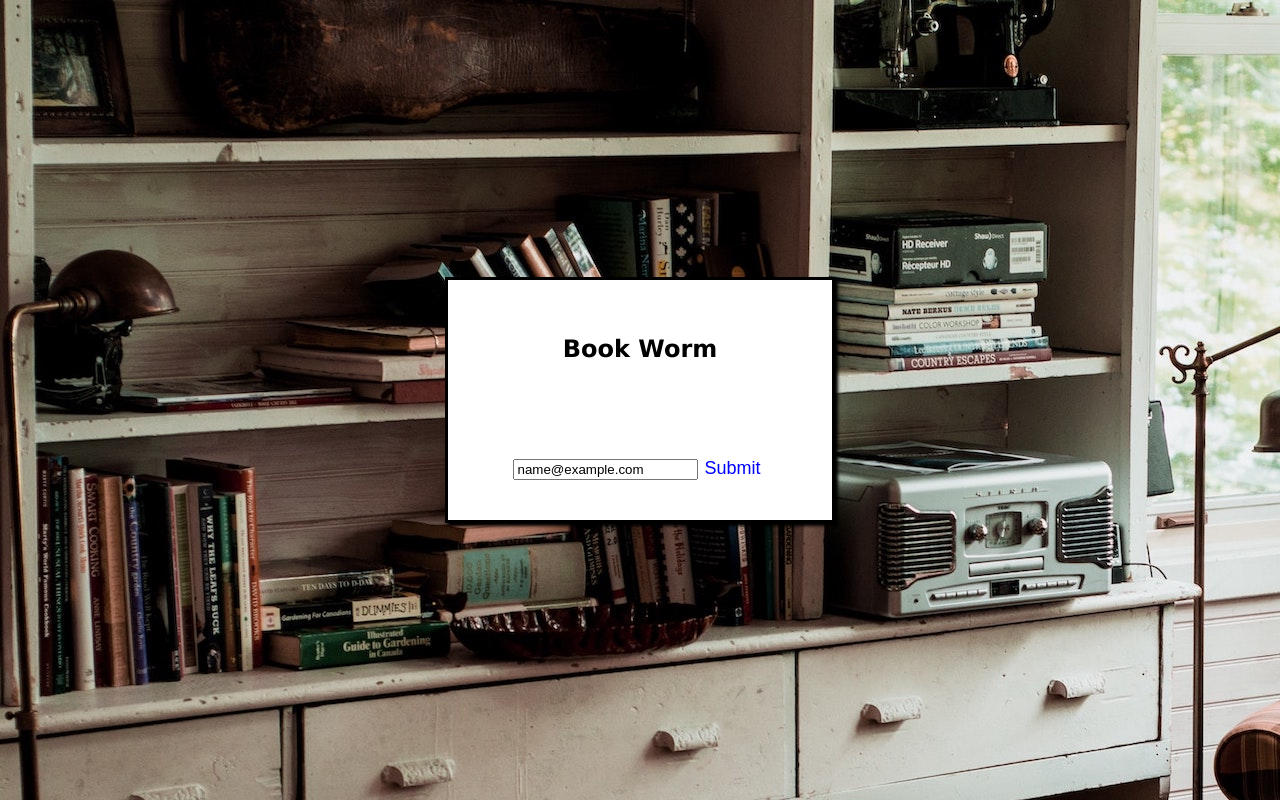
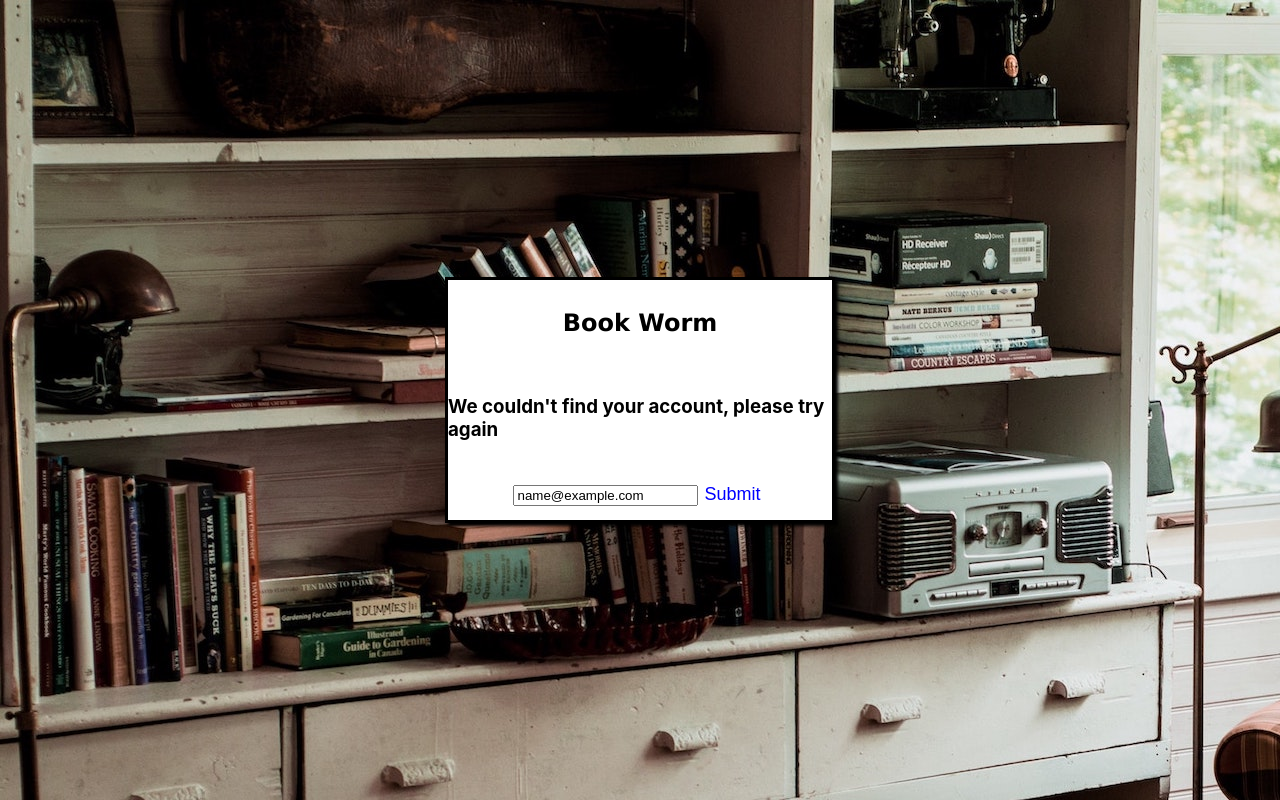
Before and after one commit to Capstone-Bookworm/bookworm-fe, a React (Create React App) app: page / in a window 1280 px wide. Both pictures are taken after typing "name@example.com" into the empty fields and a click on the input "Submit". Built offline with nearby package versions, Linux system fonts and the light colour scheme; no server answers.

Commit message:
add error handling for bad user

```diff
--- a/src/Components/Login/Login.tsx
+++ b/src/Components/Login/Login.tsx
@@ -27,16 +27,14 @@ const GET_USER = gql `
 const Login = () => {
   const [email, setEmail] = useState('')
   const [ login, setLogin ] = useState('')
-  const [username, setUsername] = useState('')
-  const [userLocation, setUserLocation] = useState('')
+  const [user, setUser] = useState('')
   const [activeAccount, setAccount] = useState(true)
-  const [loginError, setLoginError] = useState(false)
-  const [errorMessage, setErrorMessage] = useState('')
-  // const [allUsers, setUsers] = useState([{emailAddress: "joshua@gmail.com", userName: "Joshua", location: "Colorado"}])
+  // const [errorMessage, setErrorMessage] = useState('')
+  // const [ error, setError ] = useState(false)
 
   let navigate = useNavigate()
 
-  const userQuery = useQuery(GET_USER, {
+  const {loading, error, data } = useQuery(GET_USER, {
     variables: { emailAddress: login }
   })
 
@@ -46,10 +44,18 @@ const Login = () => {
   }
 
   useEffect(() => {
-    if(userQuery) {
-      console.log(userQuery.data)
+    if(data) {
+      // setUser(userQuery.data)
+      // setError(false)
+      console.log(data)
     }
-  }, [userQuery])
+  }, [data])
+
+  // useEffect(() => {
+  //   if(userQuery.error) {
+  //       setError(true)
+  //   }
+  // }, [error])
 
   // const verifyLogin = () => {
   //   setUsername('joshua@gmail.com')
@@ -70,26 +76,36 @@ const Login = () => {
   //     return noUser
   // }
 
-  const createUser = () => {
-    if(username === '') {
-      setLoginError(true)
-      setErrorMessage("Please fill in a username")
-    }
-    if(email === '') {
-      setLoginError(true)
-      setErrorMessage("Please fill in an email")
-    }
-    if(userLocation === '') {
-      setLoginError(true)
-      setErrorMessage("Please fill in a location")
-      console.log("Email: ", email, "Username: ", username);
+  // const createUser = () => {
+  //   if(username === '') {
+  //     setLoginError(true)
+  //     setErrorMessage("Please fill in a username")
+  //   }
+  //   if(email === '') {
+  //     setLoginError(true)
+  //     setErrorMessage("Please fill in an email")
+  //   }
+  //   if(userLocation === '') {
+  //     setLoginError(true)
+  //     setErrorMessage("Please fill in a location")
+  //     console.log("Email: ", email, "Username: ", username);
 
+  //   } else {
+  //     let newUser = {userName: username, emailAddress: email, location: userLocation}
+  //     setEmail('')
+  //     setUsername('')
+  //     setUserLocation('')
+  //     navigate("/home")
+  //   }
+  // }
+
+  const getError = () => {
+    if(!login && error) {
+      return false
+    } else if (login && error) {
+      return true
     } else {
-      let newUser = {userName: username, emailAddress: email, location: userLocation}
-      setEmail('')
-      setUsername('')
-      setUserLocation('')
-      navigate("/home")
+      return false
     }
   }
 
@@ -97,7 +113,7 @@ const Login = () => {
     <section className='login-page'>
       <div className='login-container'>
       <h1 className='page-title'>Book Worm</h1>
-      {loginError === true && <h3>{errorMessage}</h3>}
+      {getError() && <h3>We couldn't find your account, please try again</h3>}
       <form onSubmit={event => handleSubmit(event)}>
         <input
           type='email'
```
